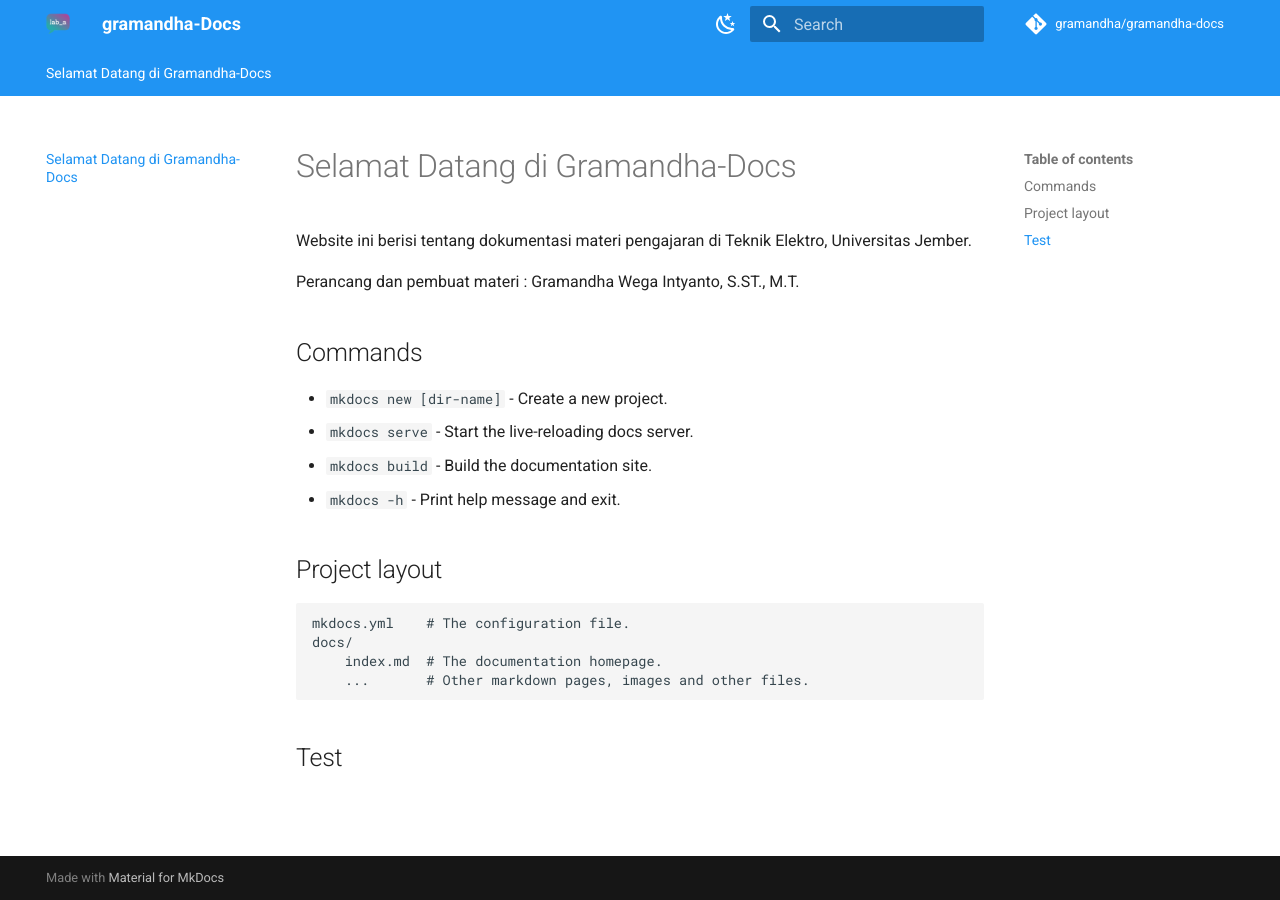
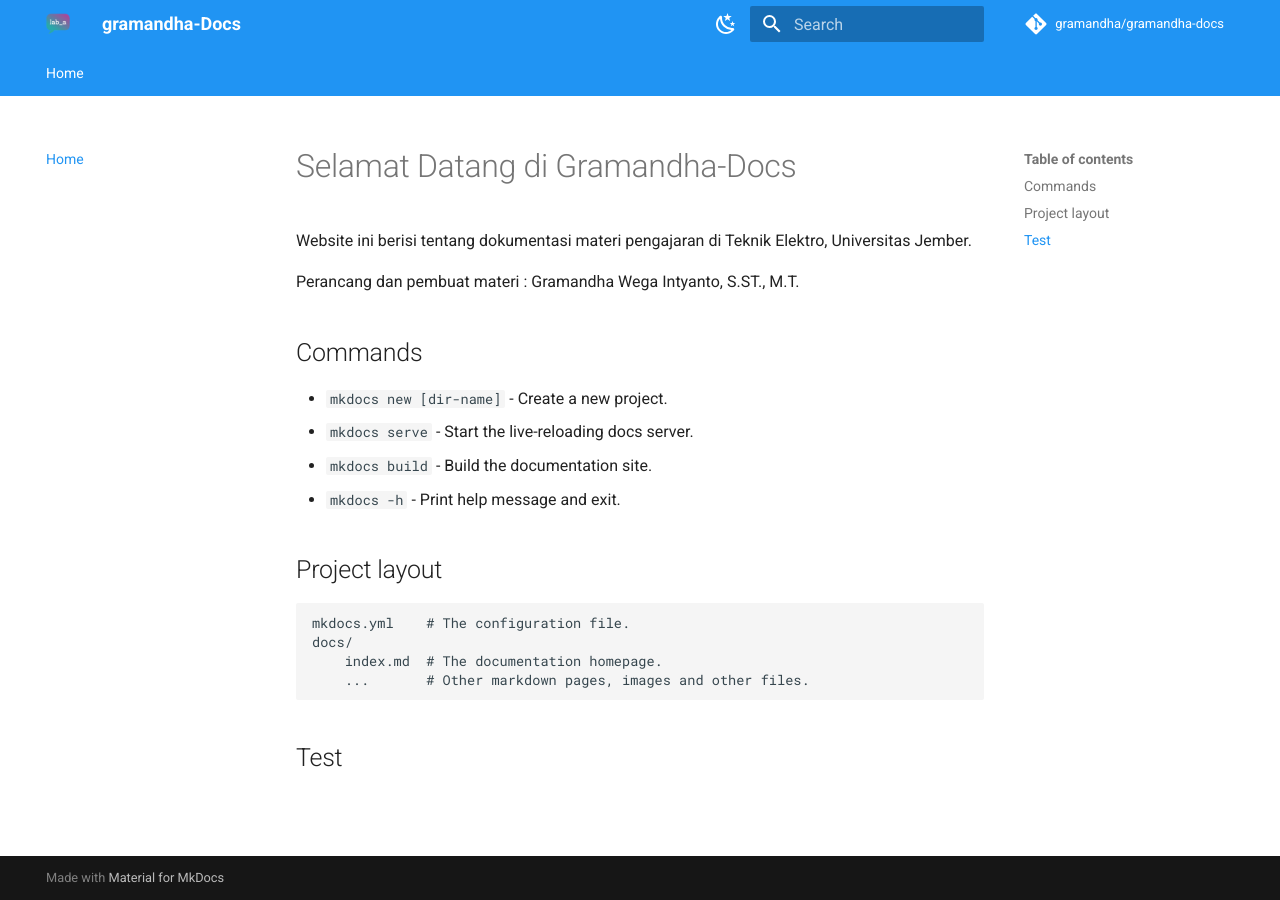
Before and after one commit to gramandha/gramandha-docs, an MkDocs documentation site: the page built from docs/index.md, in a window 1280 px wide. Built offline with MkDocs 1.6.1 and Material for MkDocs 9.7.7, drawn with Linux system fonts in a browser that asks for light colours; comment, search, counter and statistics services are not loaded; some of the changed lines change nothing that is shown.

Commit message:
nav-home

```diff
--- a/mkdocs.yml
+++ b/mkdocs.yml
@@ -33,3 +33,6 @@ theme:
       toggle:
         icon: material/weather-sunny
         name: Switch to light mode
+nav:
+  - Home: index.md
+  # - About: about.md
```
